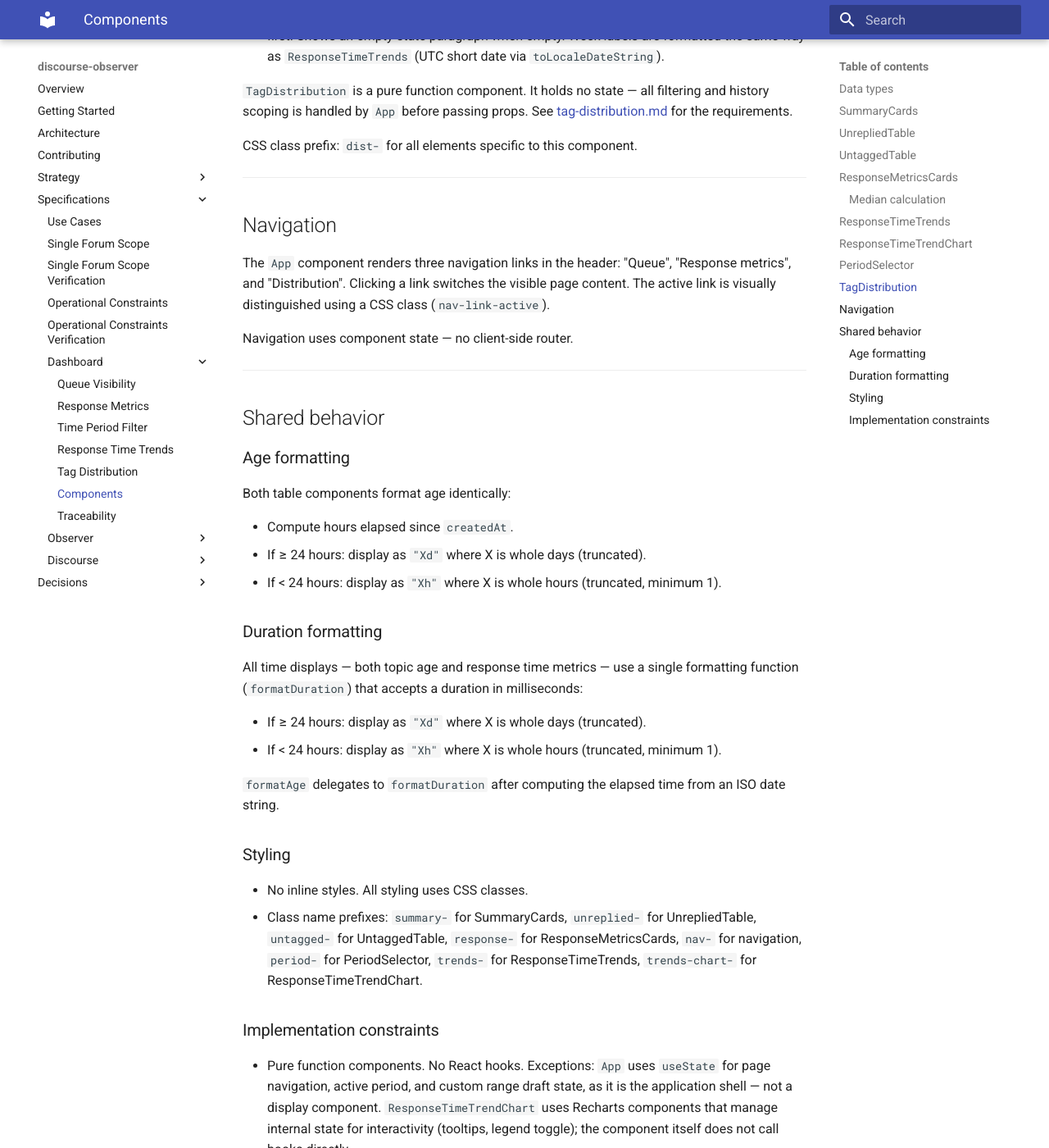
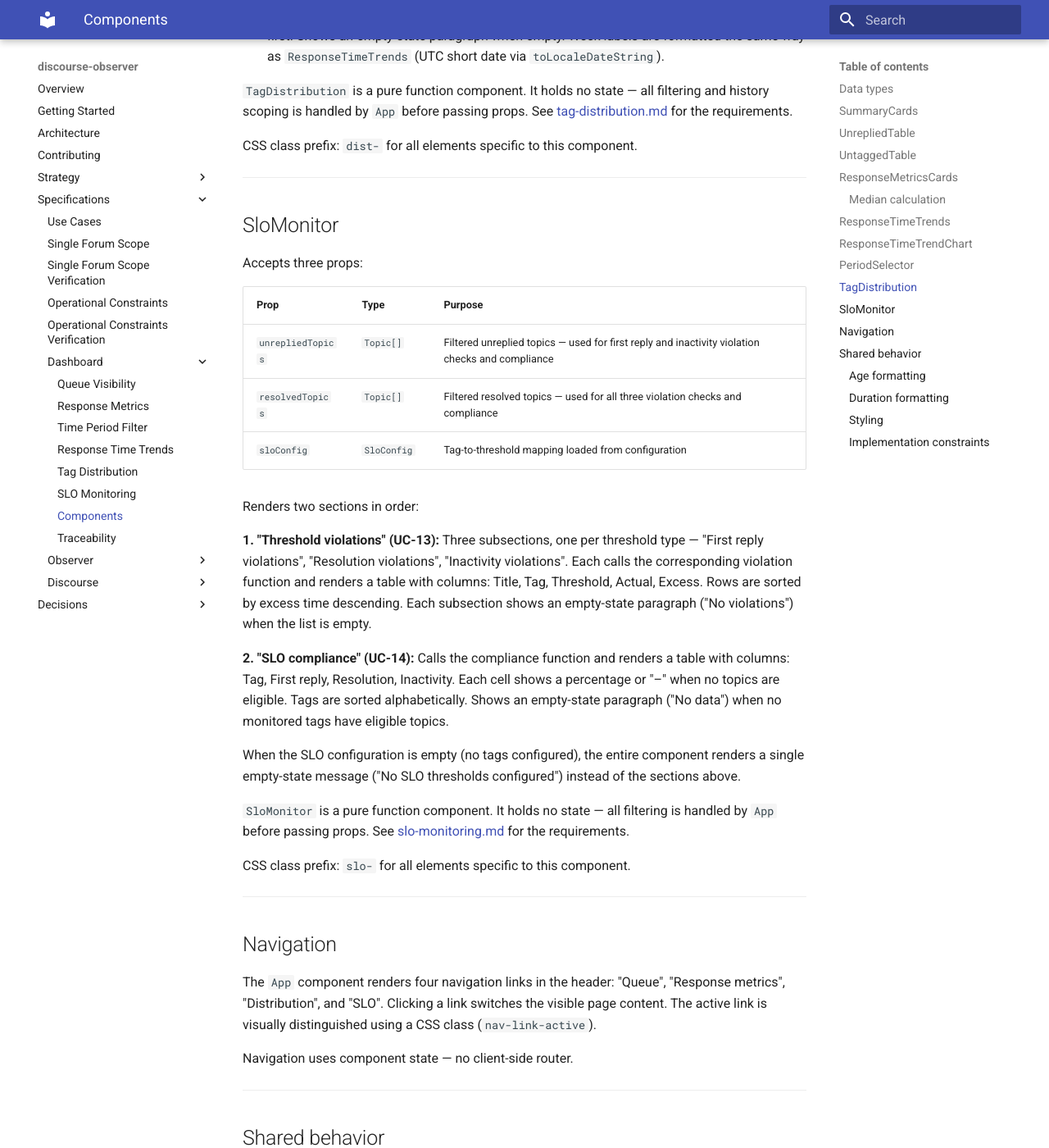
Before and after one commit to MorganDigitalAsyncTransparency/community, an MkDocs documentation site: the page built from discourse-observer/specs/dashboard/dashboard-components.md, in a window 1280 px wide and 1400 px high, scrolled down 4810 px. Shown: the whole window at 82% size. Built offline with MkDocs 1.6.1 and Material for MkDocs 9.7.7, drawn with Linux system fonts in a browser that asks for light colours; some of the changed text lies outside the part shown.

Commit message:
Update design docs for UC-13/UC-14 SLO monitoring
Add SloMonitor component spec to dashboard-components.md, SLO
monitoring section to traceability matrix, SLO Monitoring entry
to mkdocs.yml navigation, and update nav description to four pages.

Co-Authored-By: Claude Opus 4.6 (1M context) <noreply@anthropic.com>

```diff
--- a/discourse-observer/specs/dashboard/dashboard-components.md
+++ b/discourse-observer/specs/dashboard/dashboard-components.md
@@ -2,7 +2,7 @@
 
 This document specifies the behavior of the dashboard view components rendered in the frontend.
 
-These components implement the visual layer for the requirements defined in [queue-visibility.md](queue-visibility.md), [response-metrics.md](response-metrics.md), [time-period-filter.md](time-period-filter.md), [response-time-trends.md](response-time-trends.md), and [tag-distribution.md](tag-distribution.md). Those files define *what* the user sees and why; this file defines *how* each component behaves to fulfill those requirements.
+These components implement the visual layer for the requirements defined in [queue-visibility.md](queue-visibility.md), [response-metrics.md](response-metrics.md), [time-period-filter.md](time-period-filter.md), [response-time-trends.md](response-time-trends.md), [tag-distribution.md](tag-distribution.md), and [slo-monitoring.md](slo-monitoring.md). Those files define *what* the user sees and why; this file defines *how* each component behaves to fulfill those requirements.
 
 ---
 
@@ -152,9 +152,33 @@ CSS class prefix: `dist-` for all elements specific to this component.
 
 ---
 
+## SloMonitor
+
+Accepts three props:
+
+| Prop | Type | Purpose |
+|------|------|---------|
+| `unrepliedTopics` | `Topic[]` | Filtered unreplied topics — used for first reply and inactivity violation checks and compliance |
+| `resolvedTopics` | `Topic[]` | Filtered resolved topics — used for all three violation checks and compliance |
+| `sloConfig` | `SloConfig` | Tag-to-threshold mapping loaded from configuration |
+
+Renders two sections in order:
+
+**1. "Threshold violations" (UC-13):** Three subsections, one per threshold type — "First reply violations", "Resolution violations", "Inactivity violations". Each calls the corresponding violation function and renders a table with columns: Title, Tag, Threshold, Actual, Excess. Rows are sorted by excess time descending. Each subsection shows an empty-state paragraph ("No violations") when the list is empty.
+
+**2. "SLO compliance" (UC-14):** Calls the compliance function and renders a table with columns: Tag, First reply, Resolution, Inactivity. Each cell shows a percentage or "–" when no topics are eligible. Tags are sorted alphabetically. Shows an empty-state paragraph ("No data") when no monitored tags have eligible topics.
+
+When the SLO configuration is empty (no tags configured), the entire component renders a single empty-state message ("No SLO thresholds configured") instead of the sections above.
+
+`SloMonitor` is a pure function component. It holds no state — all filtering is handled by `App` before passing props. See [slo-monitoring.md](slo-monitoring.md) for the requirements.
+
+CSS class prefix: `slo-` for all elements specific to this component.
+
+---
+
 ## Navigation
 
-The `App` component renders three navigation links in the header: "Queue", "Response metrics", and "Distribution". Clicking a link switches the visible page content. The active link is visually distinguished using a CSS class (`nav-link-active`).
+The `App` component renders four navigation links in the header: "Queue", "Response metrics", "Distribution", and "SLO". Clicking a link switches the visible page content. The active link is visually distinguished using a CSS class (`nav-link-active`).
 
 Navigation uses component state — no client-side router.
 
@@ -182,7 +206,7 @@ All time displays — both topic age and response time metrics — use a single
 ### Styling
 
 - No inline styles. All styling uses CSS classes.
-- Class name prefixes: `summary-` for SummaryCards, `unreplied-` for UnrepliedTable, `untagged-` for UntaggedTable, `response-` for ResponseMetricsCards, `nav-` for navigation, `period-` for PeriodSelector, `trends-` for ResponseTimeTrends, `trends-chart-` for ResponseTimeTrendChart.
+- Class name prefixes: `summary-` for SummaryCards, `unreplied-` for UnrepliedTable, `untagged-` for UntaggedTable, `response-` for ResponseMetricsCards, `nav-` for navigation, `period-` for PeriodSelector, `trends-` for ResponseTimeTrends, `trends-chart-` for ResponseTimeTrendChart, `slo-` for SloMonitor.
 
 ### Implementation constraints
 
--- a/mkdocs.yml
+++ b/mkdocs.yml
@@ -33,6 +33,7 @@ nav:
           - Time Period Filter: specs/dashboard/time-period-filter.md
           - Response Time Trends: specs/dashboard/response-time-trends.md
           - Tag Distribution: specs/dashboard/tag-distribution.md
+          - SLO Monitoring: specs/dashboard/slo-monitoring.md
           - Components: specs/dashboard/dashboard-components.md
           - Traceability: specs/dashboard/traceability.md
       - Observer:
```
Also changed, not shown: discourse-observer/specs/dashboard/traceability.md (+10 -0 lines).
